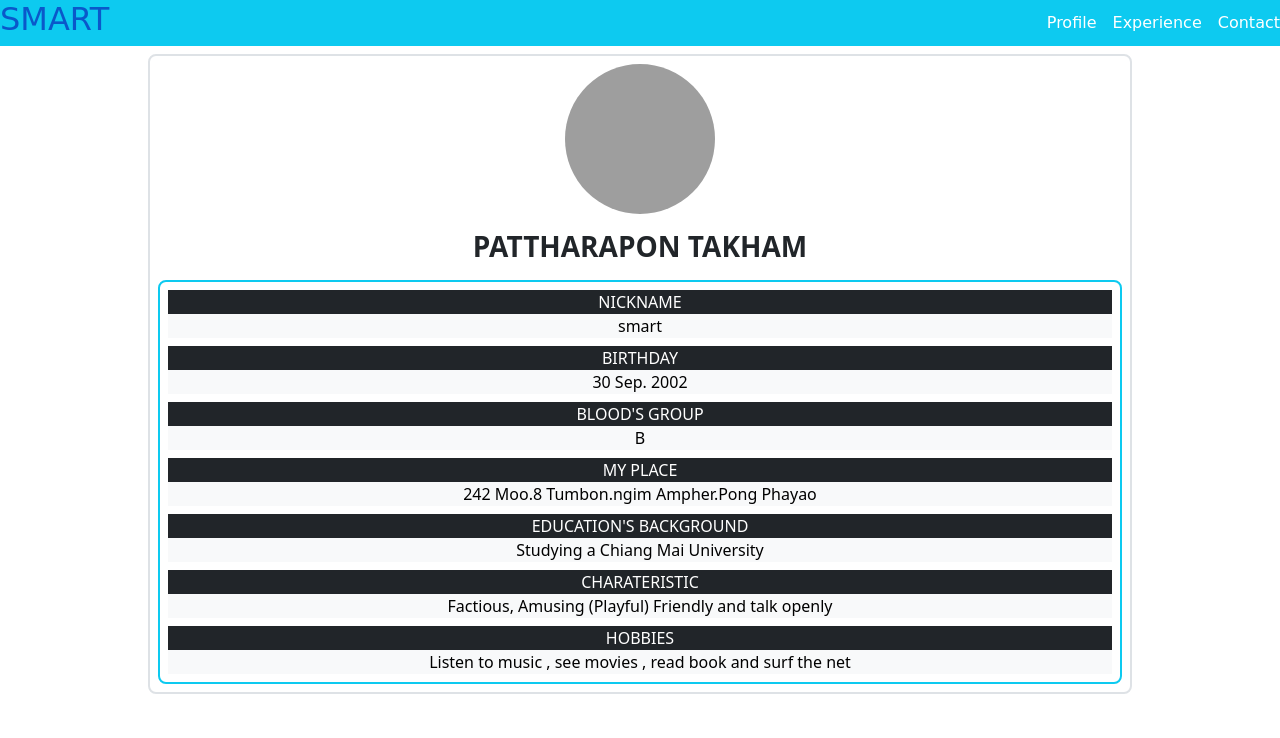
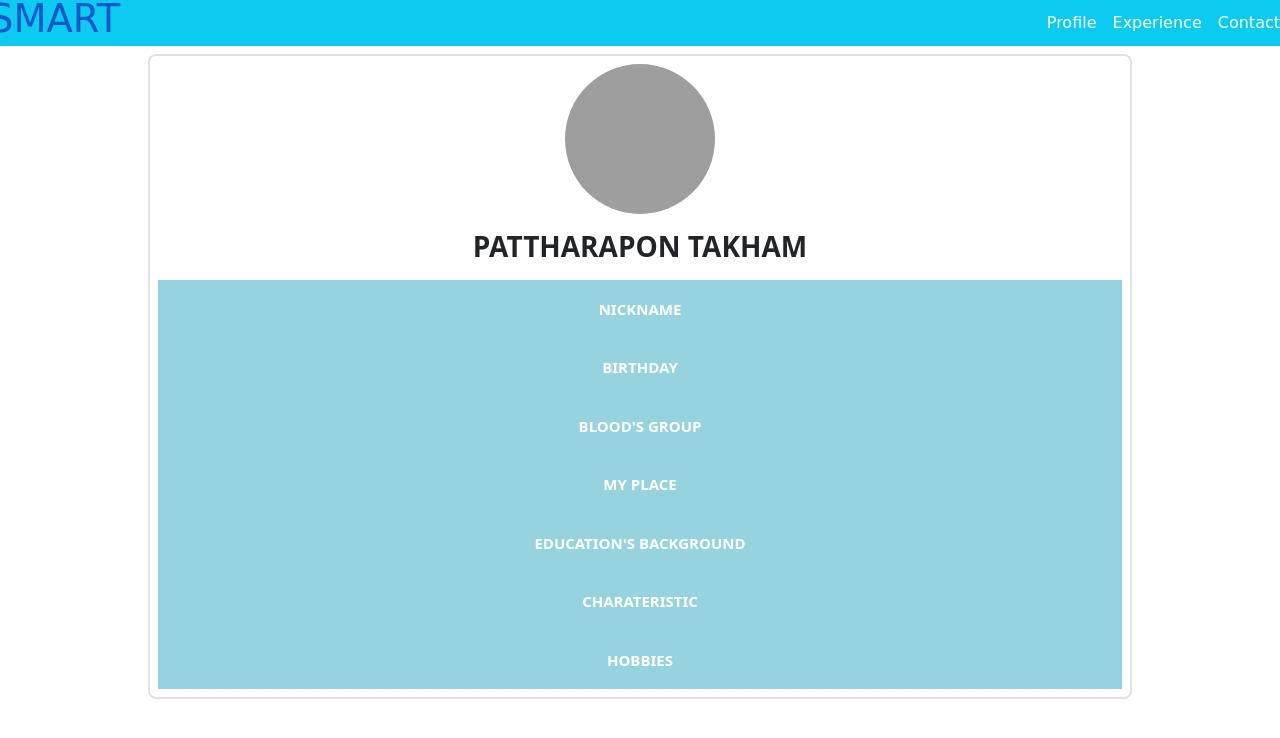
Before and after one commit to cpe-cmu-261207/lab-01-Smart309, a plain HTML site: page Profile.html in a window 1280 px wide. Drawn offline with nearby package versions, Linux system fonts and the light colour scheme; grey boxes are pictures that could not be loaded; a web font is replaced by a local one.

Commit message:
"add animation"

```diff
--- a/Profile.html
+++ b/Profile.html
@@ -9,6 +9,12 @@
         display: block;
         margin-left: auto;
         margin-right: auto;
+      }
+      .zoom {
+        transition: transform .2s;
+      }
+      .zoom:hover {
+        transform: scale(1.2);
       }
       </style>
     <title>I AM SMART</title>
@@ -33,6 +39,30 @@
             color: white;
             text-decoration: none;
         }
+        .collapsible {
+            background-color:#97d3df;
+            color: white;
+            cursor: pointer;
+            padding: 18px;
+            width: 100%;
+            border: none;
+            text-align: center;
+            outline: none;
+            font-size: 15px;
+        }
+
+        .active, .collapsible:hover {
+            background-color: #0dcaf0;
+            color: white;
+        }
+
+        .content {
+            padding: 0 18px;
+            display: none;
+            overflow: hidden;
+            background-color: #f2f1f1;
+            text-align: center;
+        }
     </style>
   </head>
 
@@ -40,11 +70,11 @@
     <!-- tab bar -->
     <div class="text-bg-info text-white mb-2 ">
       <div class="d-flex align-items-center mx-auto" style="max-width: 1300px;">
-        <a class="me-auto h2" href="manu.html">SMART</a>
+        <a class="me-auto h2 zoom" href="manu.html">SMART</a>
         <div class="hstack gap-3">
-          <a href="Profile.html" >Profile</a>
-          <a href="Experience.html" >Experience</a>
-          <a href="contact.html">Contact</a>
+          <a class="zoom" href="Profile.html" >Profile</a>
+          <a class="zoom" href="Experience.html" >Experience</a>
+          <a class="zoom" href="contact.html">Contact</a>
         </div>
       </div>
     </div>
@@ -60,35 +90,53 @@
           >
           <span class="fw-bold h3 text-center">PATTHARAPON TAKHAM</span>
         </div>
-        <div class="border border-2 border-info rounded-3 p-2 vstack gap-2">
-          <div class="vstack">
-            <span class="text-center text-bg-dark">NICKNAME</span>
-            <span class="text-center text-bg-light">smart</span>
+        <div class="vstack gap-0">
+            <button type="button" class="collapsible fw-bold">NICKNAME</button>
+            <div class="content border border-2">
+              <p>smart</p>
             </div>
-          <div class="vstack">
-            <span class="text-center text-bg-dark">BIRTHDAY</span>
-            <span class="text-center text-bg-light">30 Sep. 2002</span>
+            <button type="button" class="collapsible fw-bold">BIRTHDAY</button>
+            <div class="content border border-2">
+              <p>30 Sep. 2002</p>
             </div>
-          <div class="vstack">
-            <span class="text-center text-bg-dark">BLOOD'S GROUP</span>
-            <span class="text-center text-bg-light">B</span>
+            <button type="button" class="collapsible fw-bold">BLOOD'S GROUP</button>
+            <div class="content border border-2">
+              <p>B</p>
             </div>
-          <div class="vstack">
-            <span class="text-center text-bg-dark">MY PLACE</span>
-            <span class="text-center text-bg-light">242 Moo.8 Tumbon.ngim Ampher.Pong Phayao</span>
+            <button type="button" class="collapsible fw-bold">MY PLACE</button>
+            <div class="content border border-2">
+              <p>242 Moo.8 Tumbon.ngim Ampher.Pong Phayao</p>
             </div>
-          <div class="vstack">
-            <span class="text-center text-bg-dark">EDUCATION'S BACKGROUND</span>
-            <span class="text-center text-bg-light">Studying a Chiang Mai University</span>
+            <button type="button" class="collapsible fw-bold">EDUCATION'S BACKGROUND</button>
+            <div class="content border border-2">
+              <p>Studying a Chiang Mai University</p>
             </div>
-          <div class="vstack">
-            <span class="text-center text-bg-dark">CHARATERISTIC</span>
-            <span class="text-center text-bg-light">Factious, Amusing (Playful) Friendly and talk openly</span>
+            <button type="button" class="collapsible fw-bold">CHARATERISTIC</button>
+            <div class="content border border-2">
+              <p>Factious, Amusing (Playful) Friendly and talk openly</p>
             </div>
-          <div class="vstack">
-            <span class="text-center text-bg-dark">HOBBIES</span>
-            <span class="text-center text-bg-light">Listen to music , see movies , read book and surf the net</span>
+            <button type="button" class="collapsible fw-bold">HOBBIES</button>
+            <div class="content border border-2">
+              <p>Listen to music , see movies , read book and surf the net</p>
             </div>
+
+
+            <script>
+                var coll = document.getElementsByClassName("collapsible");
+                var i;
+
+                for (i = 0; i < coll.length; i++) {
+                  coll[i].addEventListener("click", function() {
+                    this.classList.toggle("active");
+                    var content = this.nextElementSibling;
+                    if (content.style.display === "block") {
+                      content.style.display = "none";
+                    } else {
+                      content.style.display = "block";
+                    }
+                  });
+                }
+            </script>
         </div>
       </div>
 
```
Also changed, not shown: Experience.html (+13 -7 lines), contact.html (+16 -10 lines), index.html (+7 -0 lines), manu.html (+1 -1 lines). Lines whose indentation alone changed are shown as unchanged.
